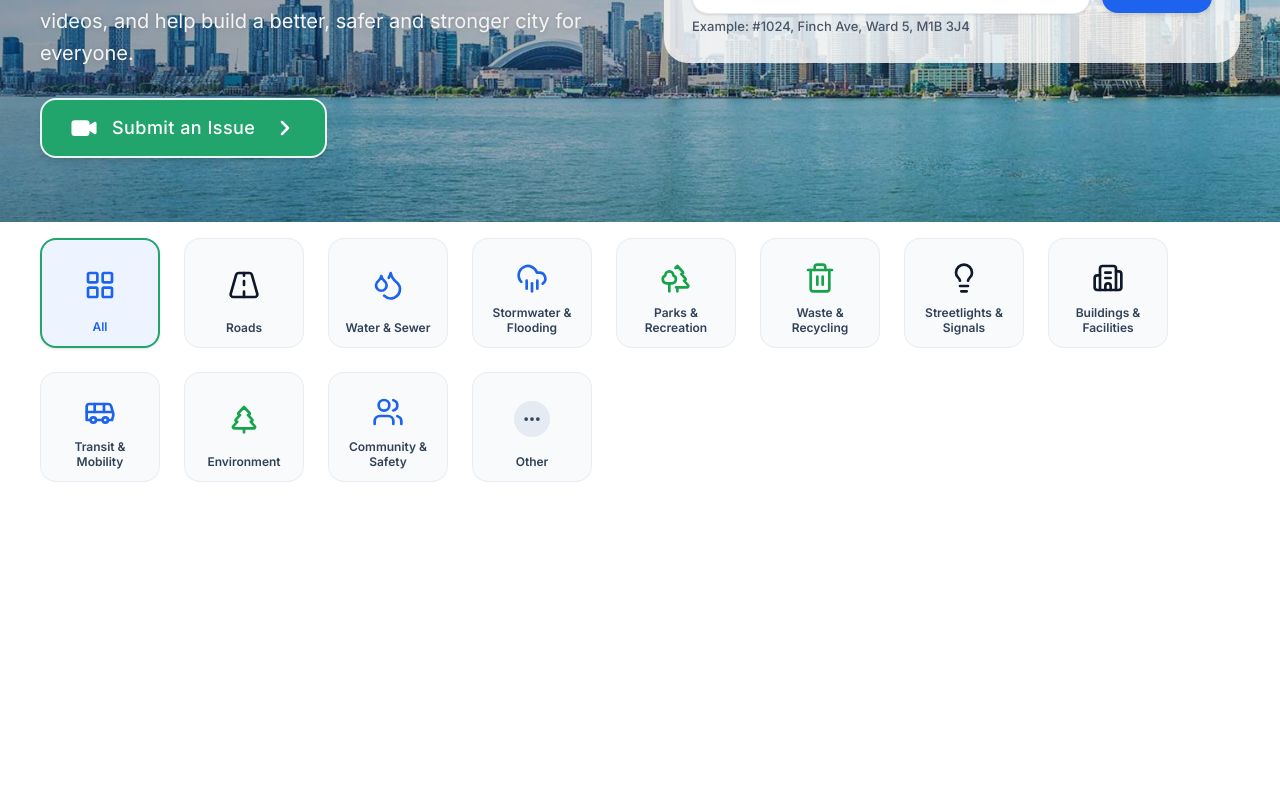
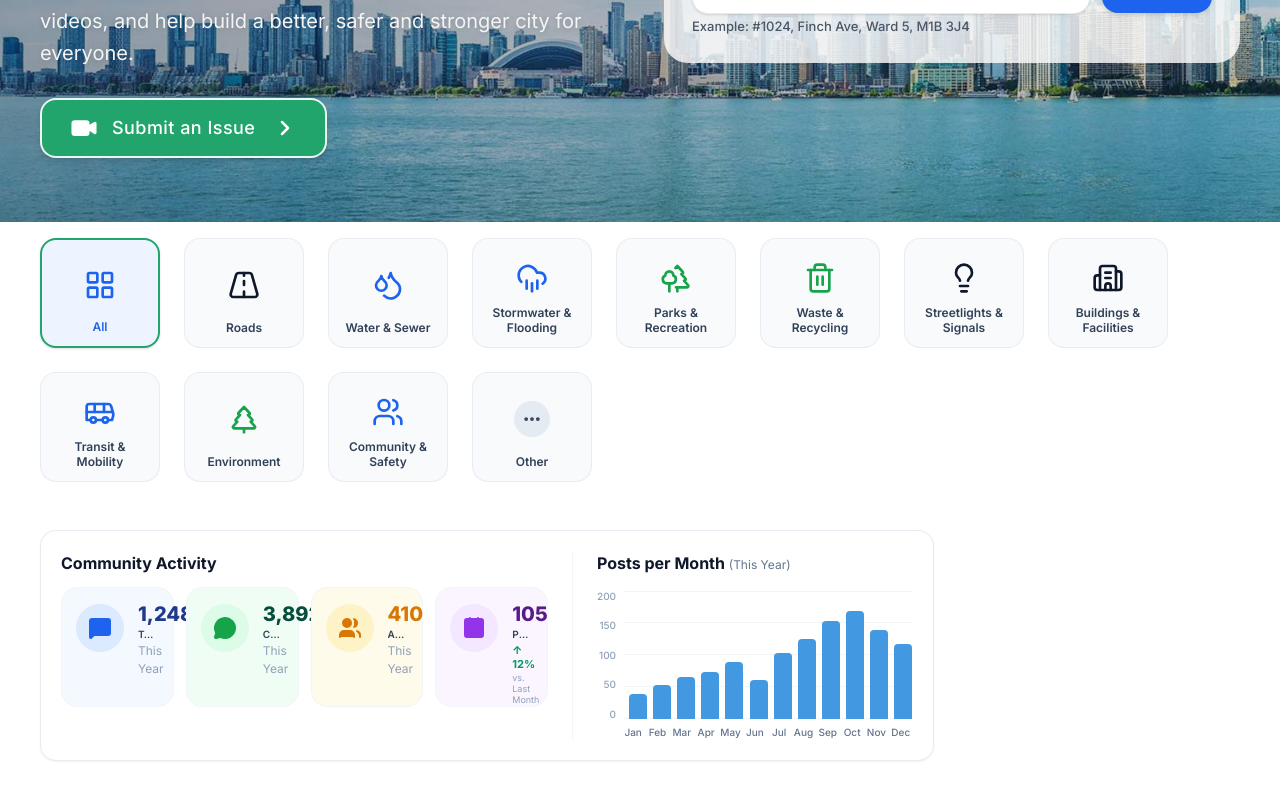
Before and after one commit to DreamLabIt/our-city-voice, a Next.js app: page / in a window 1280 px wide. Shown: the part 342-1142 px from the top of the page. Before the commit the page ends 840 px from the top, so only its background shows below. Built offline with nearby package versions, Linux system fonts and the light colour scheme.

Commit message:
Added CommunityActivity and HomeLayout components and updated the Home page.

```diff
--- a/app/page.tsx
+++ b/app/page.tsx
@@ -1,11 +1,13 @@
 import CategoryFilter from "@/components/landing/CategoryFilter";
 import HeroSection from "@/components/landing/hero";
+import HomeLayout from "@/components/landing/HomeLayout";
 
 export default function Home() {
   return (
     <main className="">
       <HeroSection />
       <CategoryFilter />
+      <HomeLayout />
     </main>
   );
 }
--- /dev/null
+++ b/components/landing/CommunityActivity.tsx
@@ -0,0 +1,179 @@
+"use client";
+
+import React from "react";
+import { MessageSquare, MessageCircle, Users, Calendar, LucideIcon } from "lucide-react";
+
+interface StatItem {
+    title: string;
+    sub: string;
+    value: string;
+    icon: LucideIcon;
+    cardBg: string;
+    circleBg: string;
+    iconColor: string;
+    valueColor: string;
+    badge?: string;
+}
+
+interface ChartMonth {
+    month: string;
+    val: number;
+}
+
+export default function CommunityActivity(): React.JSX.Element {
+    const stats: StatItem[] = [
+        {
+            title: "Total Posts",
+            sub: "This Year",
+            value: "1,248",
+            icon: MessageSquare,
+            cardBg: "bg-[#f4f8ff]",
+            circleBg: "bg-[#dbeafe]",
+            iconColor: "text-[#1d63ed]",
+            valueColor: "text-[#1e3a8a]",
+        },
+        {
+            title: "Comments",
+            sub: "This Year",
+            value: "3,892",
+            icon: MessageCircle,
+            cardBg: "bg-[#f0fdf4]",
+            circleBg: "bg-[#dcfce7]",
+            iconColor: "text-[#16a34a]",
+            valueColor: "text-[#064e3b]",
+        },
+        {
+            title: "Active Users",
+            sub: "This Year",
+            value: "410",
+            icon: Users,
+            cardBg: "bg-[#fffbeb]",
+            circleBg: "bg-[#fef3c7]",
+            iconColor: "text-[#d97706]",
+            valueColor: "text-[#d97706]",
+        },
+        {
+            title: "Posts This Month",
+            sub: "vs. Last Month",
+            badge: "↑ 12%",
+            value: "105",
+            icon: Calendar,
+            cardBg: "bg-[#faf5ff]",
+            circleBg: "bg-[#f3e8ff]",
+            iconColor: "text-[#9333ea]",
+            valueColor: "text-[#581c87]",
+        },
+    ];
+
+    const chartMonths: ChartMonth[] = [
+        { month: "Jan", val: 38 },
+        { month: "Feb", val: 52 },
+        { month: "Mar", val: 65 },
+        { month: "Apr", val: 72 },
+        { month: "May", val: 88 },
+        { month: "Jun", val: 60 },
+        { month: "Jul", val: 102 },
+        { month: "Aug", val: 125 },
+        { month: "Sep", val: 152 },
+        { month: "Oct", val: 168 },
+        { month: "Nov", val: 138 },
+        { month: "Dec", val: 116 },
+    ];
+
+    const yTicks: number[] = [200, 150, 100, 50, 0];
+
+    return (
+        <div className="bg-white rounded-2xl border border-slate-200/80 p-5 shadow-xs">
+            <div className="grid grid-cols-1 lg:grid-cols-12 gap-6 items-start">
+
+                <div className="lg:col-span-7 space-y-3">
+                    <h2 className="text-base font-bold text-[#0f172a]">Community Activity</h2>
+
+                    <div className="grid grid-cols-1 sm:grid-cols-2 xl:grid-cols-4 gap-3">
+                        {stats.map((item: StatItem, idx: number) => {
+                            const Icon = item.icon;
+                            return (
+                                <div
+                                    key={idx}
+                                    className={`${item.cardBg} rounded-2xl p-3.5 border border-slate-100 flex items-start gap-3.5 h-30 relative pt-4`}
+                                >
+                                    <div className={`w-12 h-12 rounded-full ${item.circleBg} flex items-center justify-center shrink-0`}>
+                                        <Icon className={`w-6 h-6 ${item.iconColor} fill-current`} />
+                                    </div>
+
+                                    <div className="flex-1 min-w-0">
+                                        <span className={`text-xl font-extrabold ${item.valueColor} leading-none block`}>
+                                            {item.value}
+                                        </span>
+                                        <p className="text-[10px] font-semibold text-slate-700 mt-1 leading-tight truncate">
+                                            {item.title}
+                                        </p>
+
+                                        {item.badge ? (
+                                            <div className="mt-1">
+                                                <span className="text-[11px] font-bold text-emerald-600 block leading-tight">
+                                                    {item.badge}
+                                                </span>
+                                                <p className="text-[9px] text-slate-400 leading-tight">{item.sub}</p>
+                                            </div>
+                                        ) : (
+                                            <p className="text-[12px] text-slate-400 mt-0.5">{item.sub}</p>
+                                        )}
+                                    </div>
+                                </div>
+                            );
+                        })}
+                    </div>
+                </div>
+
+                <div className="lg:col-span-5 border-t lg:border-t-0 lg:border-l border-slate-100 pt-4 lg:pt-0 lg:pl-6 space-y-2">
+                    <h2 className="text-base font-bold text-[#0f172a]">
+                        Posts per Month <span className="text-xs font-normal text-slate-500">(This Year)</span>
+                    </h2>
+
+                    <div className="relative pt-2">
+                        <div className="h-32 flex items-stretch">
+
+                            <div className="flex flex-col justify-between text-[10px] text-slate-400 font-medium pr-2 text-right shrink-0">
+                                {yTicks.map((tick: number) => (
+                                    <span key={tick} className="leading-none">{tick}</span>
+                                ))}
+                            </div>
+
+                            <div className="flex-1 relative flex flex-col justify-between">
+
+                                <div className="absolute inset-0 flex flex-col justify-between pointer-events-none">
+                                    {yTicks.map((_: number, i: number) => (
+                                        <div key={i} className="w-full border-b border-slate-100" />
+                                    ))}
+                                </div>
+
+                                <div className="absolute inset-0 flex items-end justify-between gap-1 pl-1">
+                                    {chartMonths.map((m: ChartMonth, i: number) => (
+                                        <div key={i} className="flex-1 flex flex-col items-center h-full justify-end group z-10">
+                                            <div
+                                                className="w-full max-w-4.5 bg-[#4299e1] hover:bg-[#3182ce] rounded-t-sm transition-all"
+                                                style={{ height: `${(m.val / 200) * 100}%` }}
+                                            />
+                                        </div>
+                                    ))}
+                                </div>
+
+                            </div>
+                        </div>
+
+                        <div className="flex justify-between pl-6 mt-1.5">
+                            {chartMonths.map((m: ChartMonth, i: number) => (
+                                <span key={i} className="flex-1 text-center text-[10px] text-slate-500 font-medium">
+                                    {m.month}
+                                </span>
+                            ))}
+                        </div>
+
+                    </div>
+                </div>
+
+            </div>
+        </div>
+    );
+}
--- /dev/null
+++ b/components/landing/HomeLayout.tsx
@@ -0,0 +1,28 @@
+"use client";
+
+import CommunityActivity from "./CommunityActivity";
+
+export default function HomeLayout() {
+    return (
+        <section className="w-full py-6 sm:py-8">
+            <div className="max-w-[1940px] mx-auto px-4 sm:px-8 md:px-10">
+                <div className="grid grid-cols-1 lg:grid-cols-12 gap-6 items-start">
+
+                    <div className="lg:col-span-8 xl:col-span-9 space-y-6">
+                        <div className="w-full">
+                            <CommunityActivity />
+                        </div>
+                        <div className="w-full">
+
+                        </div>
+                    </div>
+
+                    <div className="lg:col-span-4 xl:col-span-3 space-y-6">
+
+                    </div>
+
+                </div>
+            </div>
+        </section>
+    );
+}
--- a/components/landing/hero.tsx
+++ b/components/landing/hero.tsx
@@ -27,7 +27,7 @@ export default function HeroSection() {
                 <div className="absolute inset-0 bg-linear-to-r from-slate-900/40 via-slate-900/30 to-slate-900/20" />
             </div>
 
-            <div className="relative z-10 max-w-[1940px] w-full mx-auto px-8 md:px-10 py-12 lg:py-16">
+            <div className="relative z-10 max-w-[1940px] w-full mx-auto px-4 sm:px-8 md:px-10 py-12 lg:py-16">
                 <div className="grid grid-cols-1 lg:grid-cols-12 gap-8 lg:gap-12 items-center">
 
                     <div className="lg:col-span-6 space-y-5 text-white">
```
